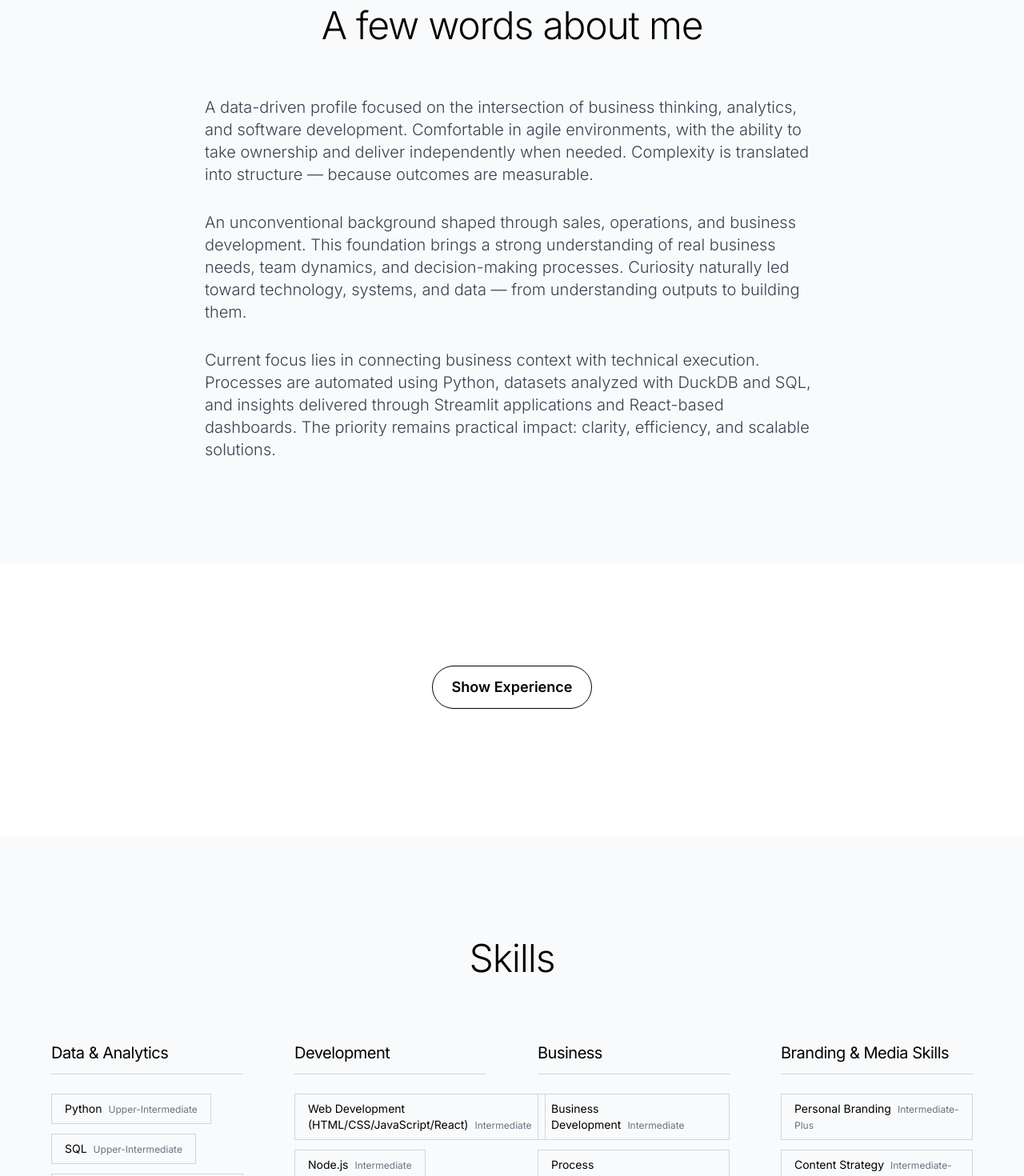
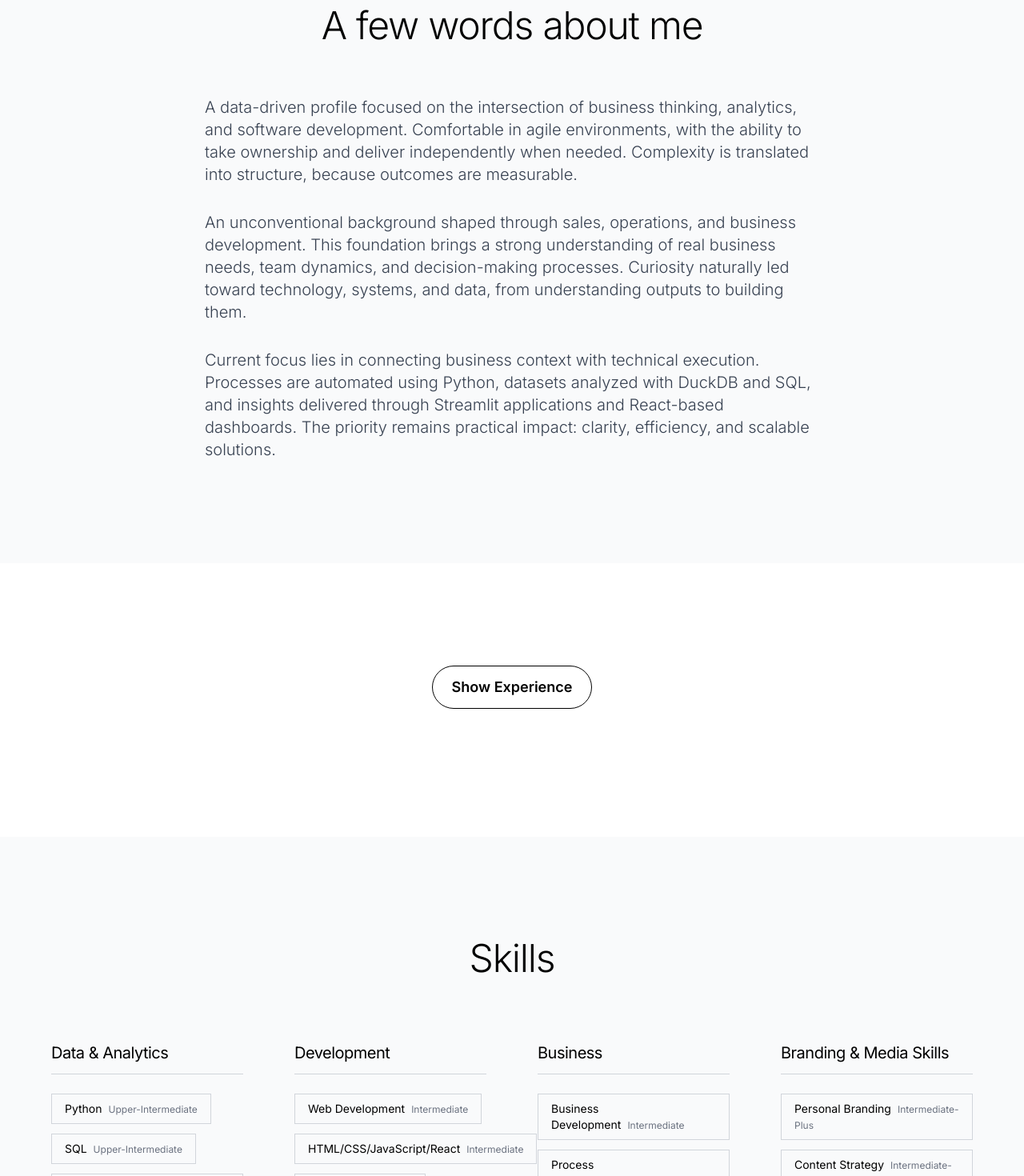
Before and after one commit to marcelrezkova/WEB-me_2.0, a React (Vite) app: page / in a window 1280 px wide. Shown: the part 920-2390 px from the top of the page at 80% size. Built offline with nearby package versions, Linux system fonts and the light colour scheme.

Commit message:
update commit message below. Lines starting with '#' will be ignored,

```diff
--- a/src/App.tsx
+++ b/src/App.tsx
@@ -20,7 +20,7 @@ function CollapsibleExperience({ isCzech }: { isCzech: boolean }) {
               {isCzech ? (
                 <>
                   <ExperienceCard
-                    title="Data analytička (začínající kariéra)"
+                    title="Data analytička"
                     company="IIIDM international consulting"
                     period="07/2025 - současnost"
                     description="Práce na kvalitě dat a automatizaci v mezinárodním prostředí. Python skripty pro validaci, API integrace a optimalizaci ETL. Vývoj Streamlit aplikací pro kontrolu dat a interní dashboardy."
@@ -58,7 +58,7 @@ function CollapsibleExperience({ isCzech }: { isCzech: boolean }) {
               ) : (
                 <>
                   <ExperienceCard
-                    title="Data Analyst (Early Career)"
+                    title="Data Analyst"
                     company="IIIDM international consulting"
                     period="07/2025 - Present"
                     description="Working on data quality and automation in an international environment. Python scripts for validation, API integration, and ETL optimization. Developing Streamlit apps for data review and internal dashboards."
@@ -238,13 +238,13 @@ function App() {
                   <p>
                   Datově orientovaný profil zaměřený na průnik byznysového myšlení, analytiky a vývoje softwaru.
                   Pohodlný v agilním prostředí, se schopností převzít odpovědnost a doručovat výsledky i samostatně.
-                  Komplexita se převádí do struktury — protože výsledky jsou měřitelné.
+                  Komplexita se převádí do struktury, protože výsledky jsou měřitelné.
                   </p>
 
                   <p>
                   Nekonvenční profesní cesta formovaná prodejem, provozem a rozvojem byznysu.
                   Tento základ přináší hluboké porozumění reálným potřebám firem, fungování týmů a rozhodovacím procesům.
-                  Přirozená zvědavost vedla k technologiím, systémům a datům — od porozumění výstupům až po jejich technickou realizaci.
+                  Přirozená zvědavost vedla k technologiím, systémům a datům, od porozumění výstupům až po jejich technickou realizaci.
                   </p>
 
                   <p>
@@ -259,13 +259,13 @@ function App() {
                   <p>
                   A data-driven profile focused on the intersection of business thinking, analytics, and software development.
                   Comfortable in agile environments, with the ability to take ownership and deliver independently when needed.
-                  Complexity is translated into structure — because outcomes are measurable.
+                  Complexity is translated into structure, because outcomes are measurable.
                   </p>
 
                   <p>
                   An unconventional background shaped through sales, operations, and business development.
                   This foundation brings a strong understanding of real business needs, team dynamics, and decision-making processes.
-                  Curiosity naturally led toward technology, systems, and data — from understanding outputs to building them.
+                  Curiosity naturally led toward technology, systems, and data, from understanding outputs to building them.
                   </p>
 
                   <p>
@@ -309,7 +309,8 @@ function App() {
               <SkillCategory
                 title="Development"
                 skills={[
-                  { name: 'Web Development (HTML/CSS/JavaScript/React)', level: 'Intermediate' },
+                  { name: 'Web Development', level: 'Intermediate' },
+                  { name: 'HTML/CSS/JavaScript/React', level: 'Intermediate' },
                   { name: 'Node.js', level: 'Intermediate' },
                   { name: 'TailwindCSS', level: 'Intermediate' },
                   { name: 'API Integration', level: 'Upper-Intermediate' },
```
